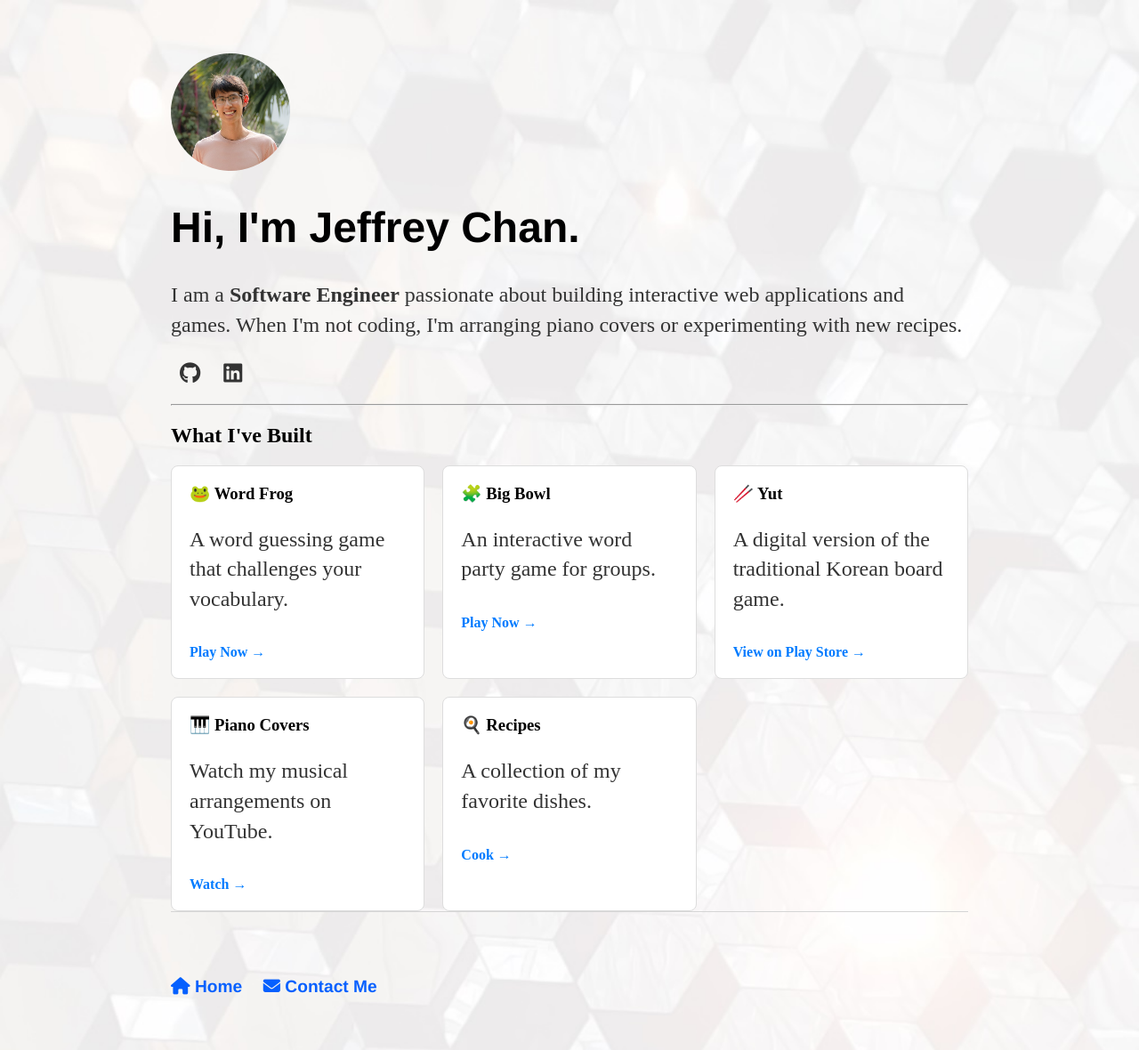
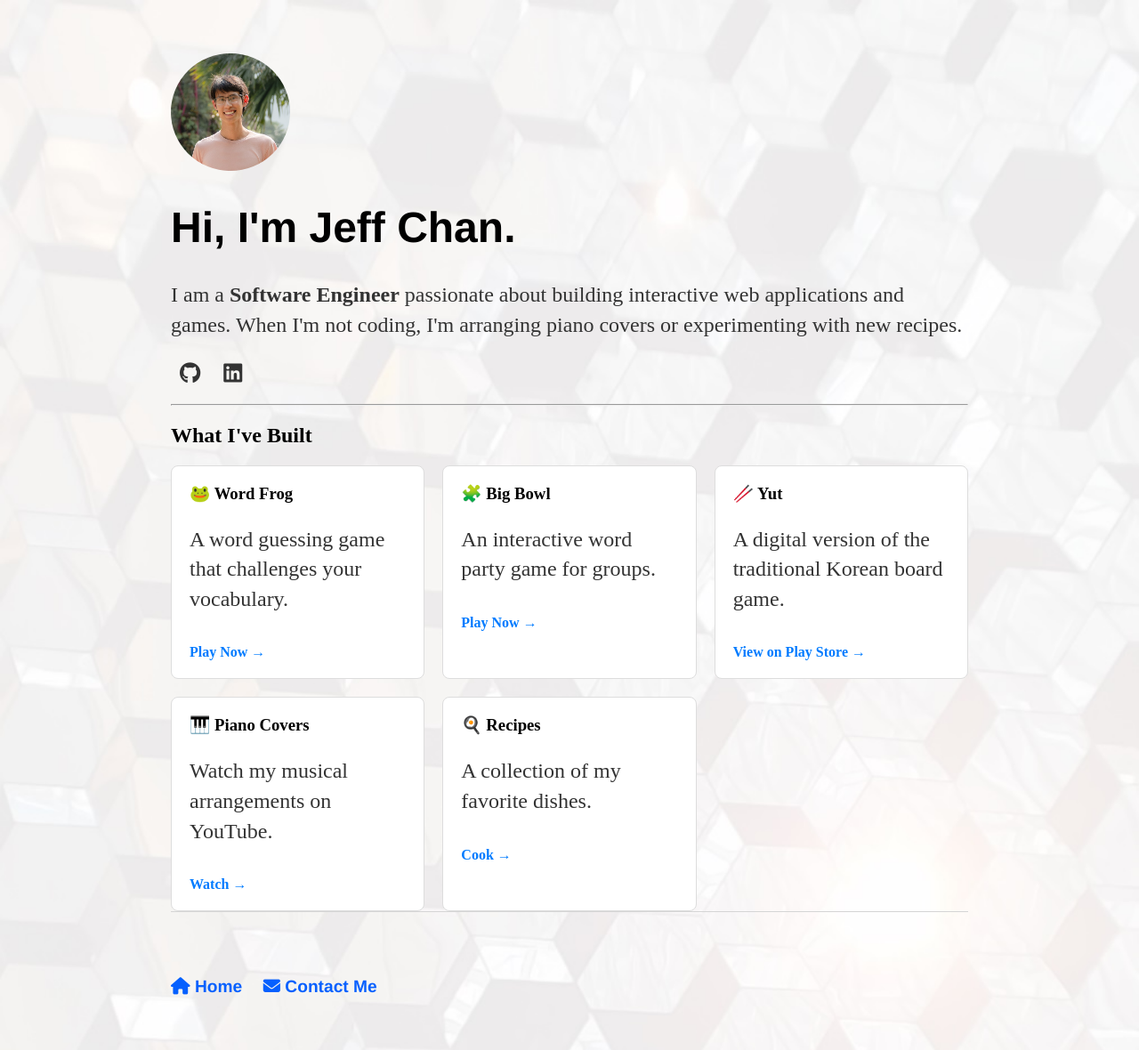
Before and after one commit to superjeffreyc/superjeffreyc.github.io, a Jekyll site: the page built from index.html, in a window 1280 px wide. Shown: the whole page at 89% size. Built offline with Jekyll 4.4.1, drawn with Linux system fonts in a browser that asks for light colours.

Commit message:
Update index.html

```diff
--- a/index.html
+++ b/index.html
@@ -5,7 +5,7 @@ title: Jeffrey Chan | Software Engineer
 <div class="blurb">
     <img class="profile-pic" src="jeffrey_chan_photo.jpg" alt="Jeffrey Chan">
 
-    <h1>Hi, I'm Jeffrey Chan.</h1>
+    <h1>Hi, I'm Jeff Chan.</h1>
 
     <p class="intro-text">
         I am a <strong>Software Engineer</strong> passionate about building interactive web applications and games.
```
